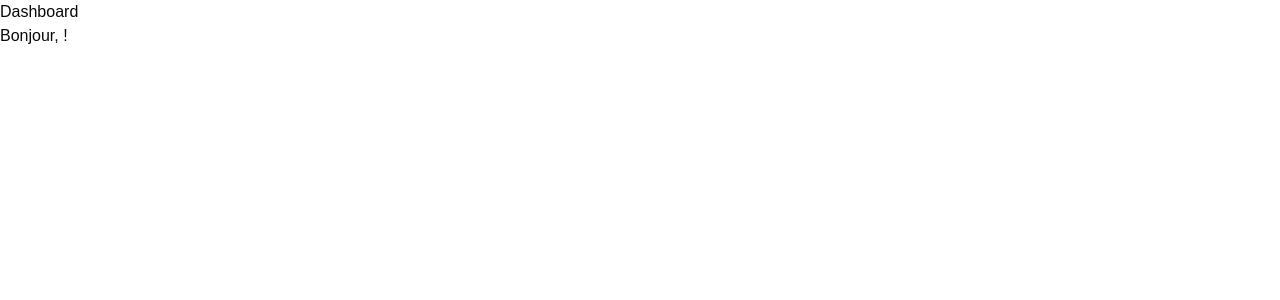
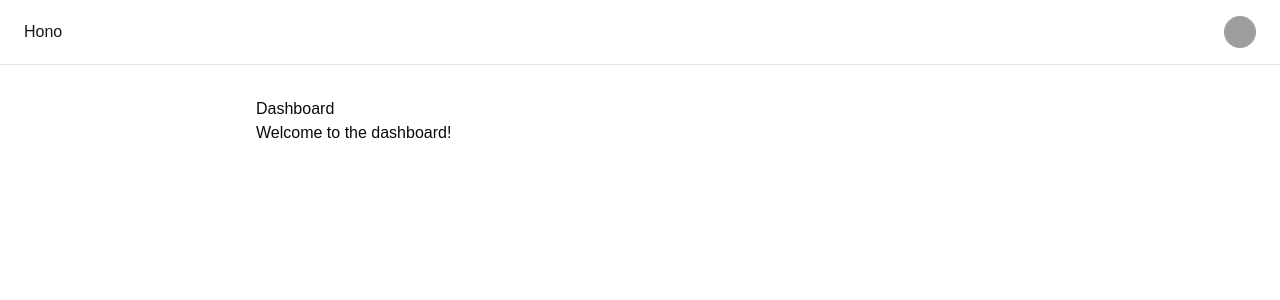
Before and after one commit to CousemaAnjary/hono, a Next.js app in the folder client/: page /dashboard in a window 1280 px wide. Shown: the top 300 px of the page. Built offline with nearby package versions, Linux system fonts and the light colour scheme; no server answers; grey boxes are pictures that could not be loaded.

Commit message:
feat: ajouter la mise en page du tableau de bord avec le composant Navbar

```diff
--- a/client/app/(protected)/dashboard/page.tsx
+++ b/client/app/(protected)/dashboard/page.tsx
@@ -1,9 +1,5 @@
-"use client"
-import { useUser } from "@/src/hooks/useUser"
-
 export default function DashboardPage() {
   // ! STATE (état, données) de l'application
-  const { data: user } = useUser()
 
   // ! ACTIONS (actions, fonctions) de l'application
 
@@ -12,7 +8,7 @@ export default function DashboardPage() {
     <>
       <div>
         <h1>Dashboard</h1>
-        <p>Bonjour, {user?.name} !</p>
+        <p>Welcome to the dashboard!</p>
       </div>
     </>
   )
--- /dev/null
+++ b/client/app/(protected)/layout.tsx
@@ -0,0 +1,23 @@
+import Navbar from "@/src/components/dashboard-panel/Navbar";
+
+export default function DashboardLayout({children}: {children: React.ReactNode}) {
+  // ! STATE (état, données) de l'application
+
+
+  // ! ACTIONS (actions, fonctions) de l'application
+
+
+  // ! AFFICHAGE (affichage, UI) de l'application
+  return (
+    <>
+      <Navbar />
+      <main className="flex-1 overflow-hidden bg-background">
+        <div className="container flex h-full max-w-7xl flex-col items-center justify-center px-4 md:px-6">
+          <div className="flex w-full max-w-3xl flex-col items-start justify-start gap-6 py-8">
+            {children}
+          </div>
+        </div>
+      </main>
+    </>
+  )
+}
```
